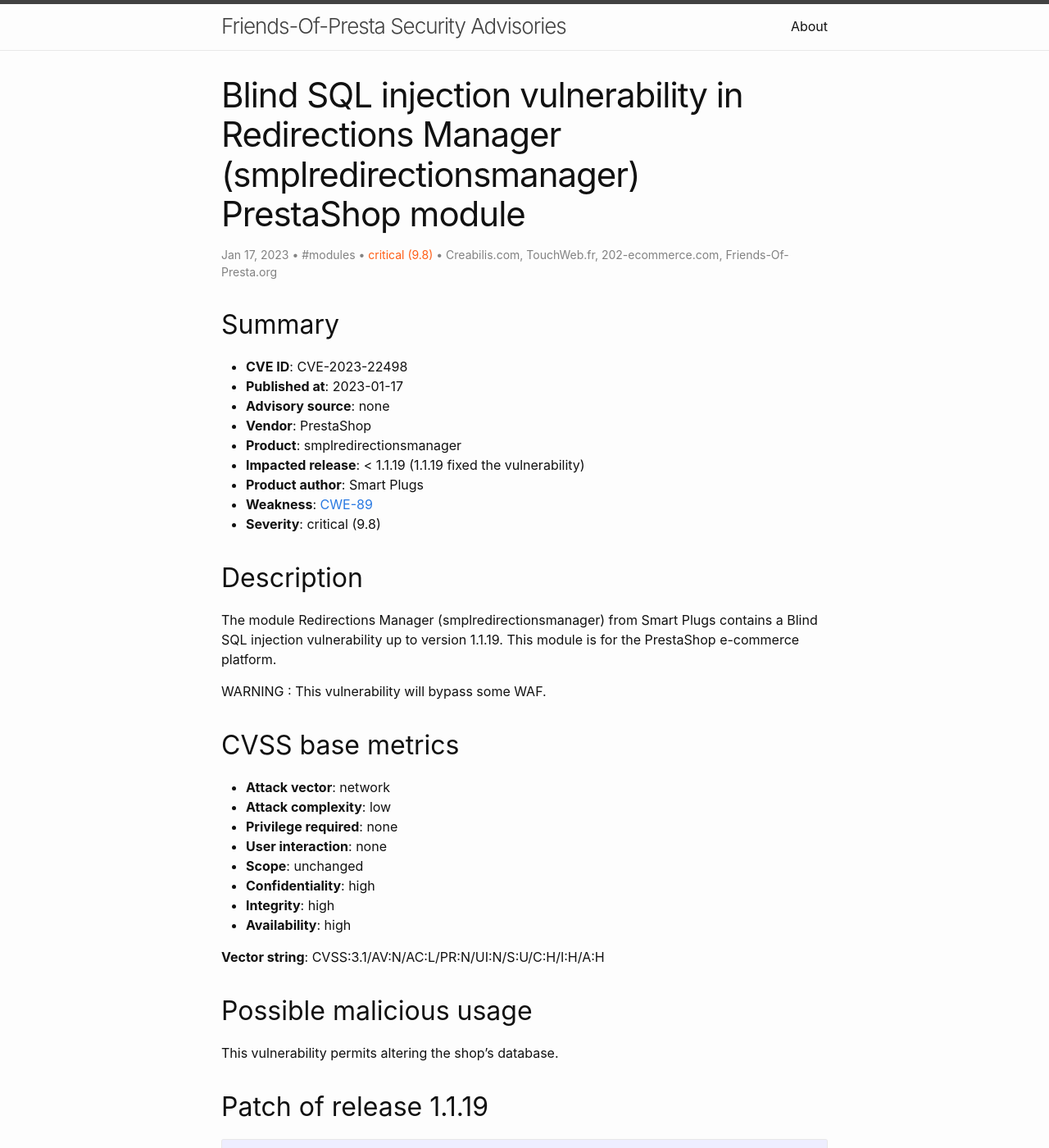
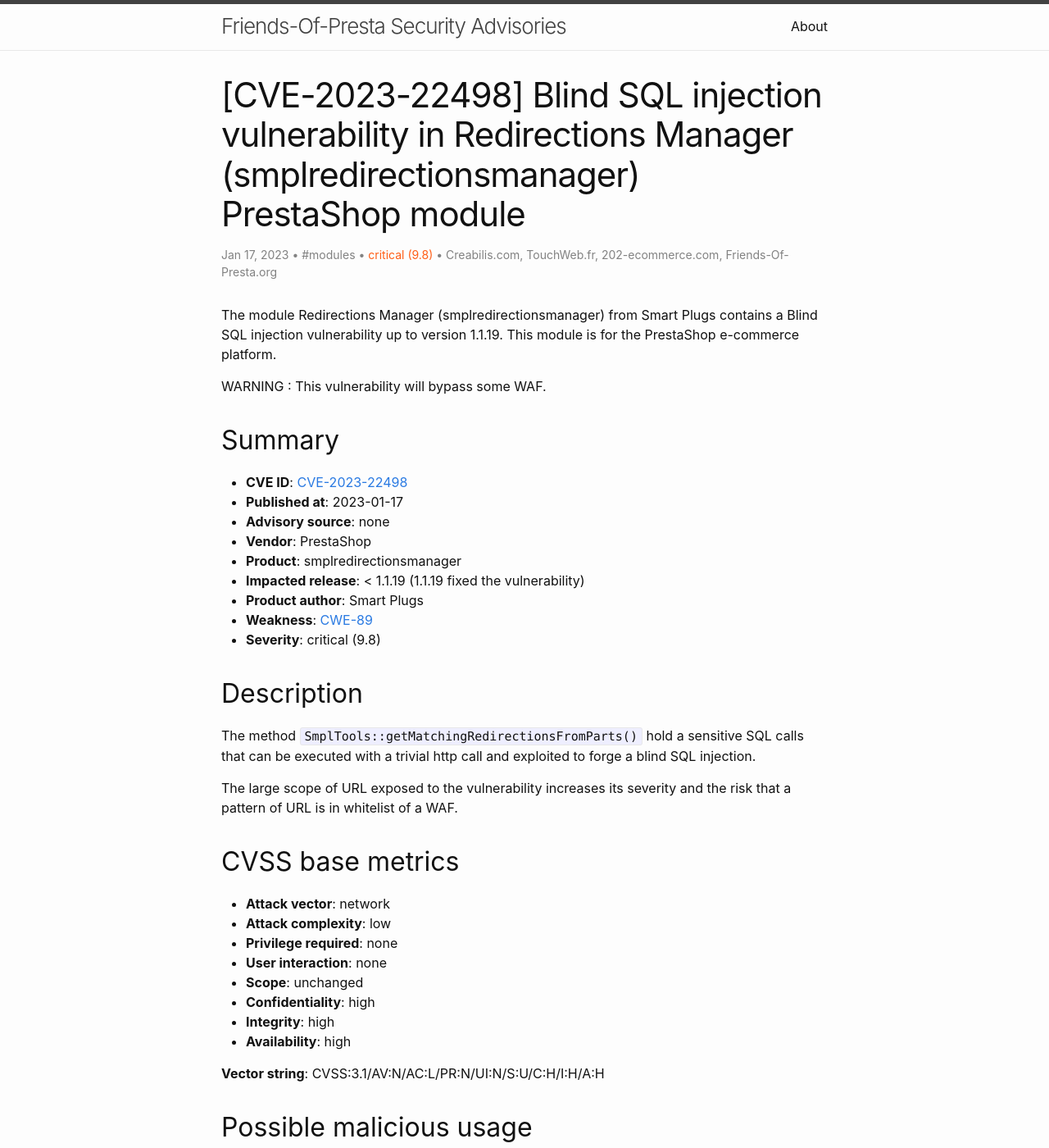
Before and after one commit to friends-of-presta/security-advisories, a Jekyll site: the page built from _posts/2023-01-17-smplredirectionsmanager.md, in a window 1280 px wide and 1400 px high. Shown: the whole window at 82% size. Built offline with Jekyll 4.4.1, drawn with Linux system fonts in a browser that asks for light colours.

Commit message:
Minor cosmetic update of smplredirectionmanager (#10)
* fix minor content

* Update _posts/2023-01-17-smplredirectionsmanager.md

Co-authored-by: Jean-François Viguier <16720275+jf-viguier@users.noreply.github.com>

* Update 2023-01-17-smplredirectionsmanager.md

* typo

Co-authored-by: Jean-François Viguier <16720275+jf-viguier@users.noreply.github.com>

```diff
--- a/_posts/2023-01-17-smplredirectionsmanager.md
+++ b/_posts/2023-01-17-smplredirectionsmanager.md
@@ -1,6 +1,6 @@
 ---
 layout: post
-title: "Blind SQL injection vulnerability in Redirections Manager (smplredirectionsmanager) PrestaShop module"
+title: "[CVE-2023-22498] Blind SQL injection vulnerability in Redirections Manager (smplredirectionsmanager) PrestaShop module"
 categories: modules
 author:
 - Creabilis.com
@@ -11,10 +11,14 @@ meta: "CVE,PrestaShop"
 severity: "critical (9.8)"
 ---
 
+The module Redirections Manager (smplredirectionsmanager) from Smart Plugs contains a Blind SQL injection vulnerability up to version 1.1.19.
+This module is for the PrestaShop e-commerce platform.
+
+WARNING : This vulnerability will bypass some WAF.
 
 ## Summary
 
-* **CVE ID**: CVE-2023-22498
+* **CVE ID**: [CVE-2023-22498](https://cve.mitre.org/cgi-bin/cvename.cgi?name=CVE-2023-22498)
 * **Published at**: 2023-01-17
 * **Advisory source**: none
 * **Vendor**: PrestaShop
@@ -26,10 +30,10 @@ severity: "critical (9.8)"
 
 ## Description
 
-The module Redirections Manager (smplredirectionsmanager) from Smart Plugs contains a Blind SQL injection vulnerability up to version 1.1.19.
-This module is for the PrestaShop e-commerce platform.
+The method `SmplTools::getMatchingRedirectionsFromParts()` hold a sensitive SQL calls that can be executed with a trivial http call and exploited to forge a blind SQL injection.
 
-WARNING : This vulnerability will bypass some WAF.
+The large scope of URL exposed to the vulnerability increases its severity and the risk that a pattern of URL is in whitelist of a WAF.
+
 
 ## CVSS base metrics
 
@@ -76,7 +80,7 @@ This vulnerability permits altering the shop’s database.
 | 2022-10-11 | Contact the author |
 | 2022-11-14 | Fix published on addons PrestaShop marketplace |
 | 2023-01-12 | Request CVE ID |
-| 2023-01-17 | Publish this security advisory  |
+| 2023-01-17 | Publish this security advisory |
 
 ## Other recommandations
 
```
